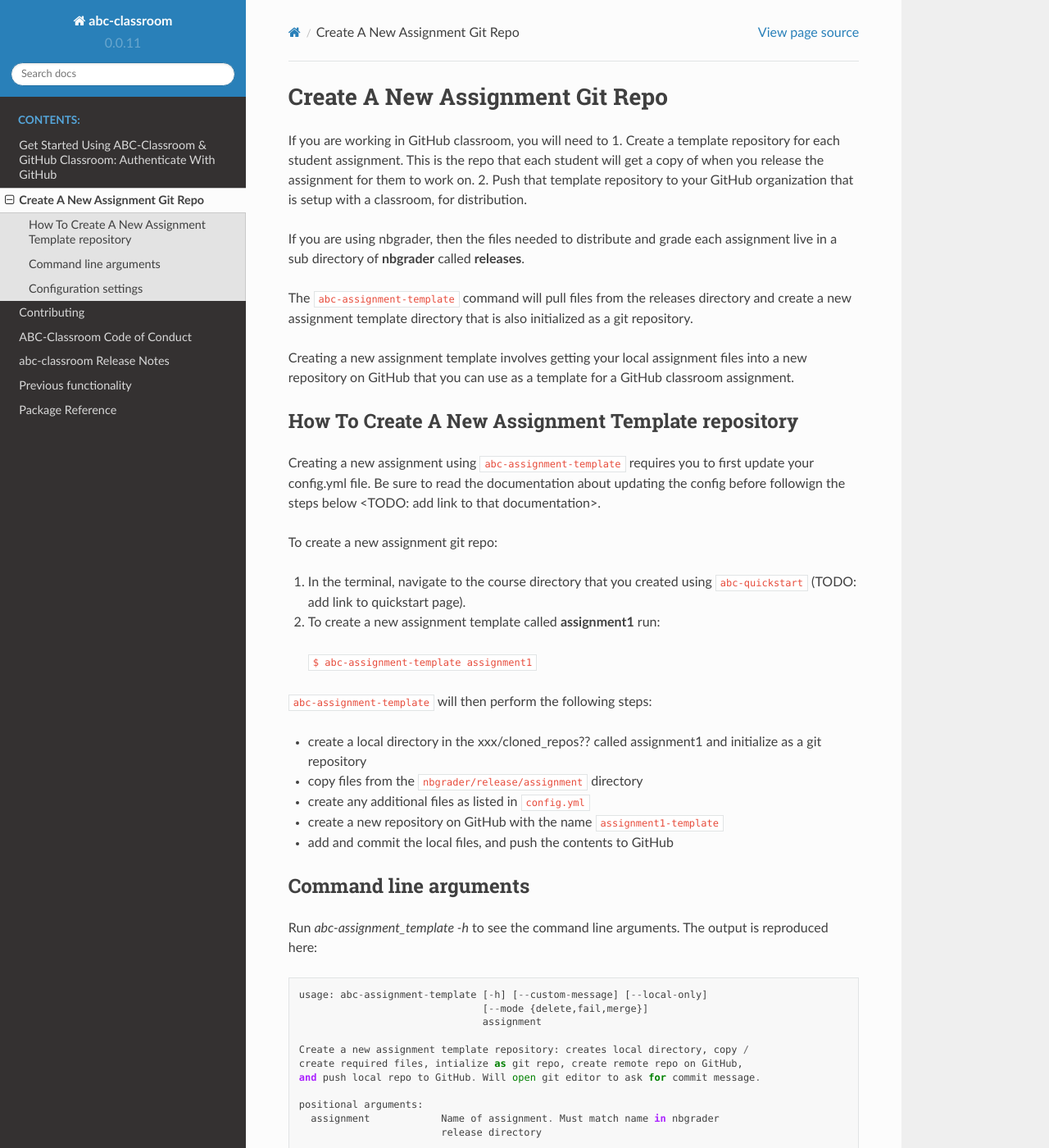
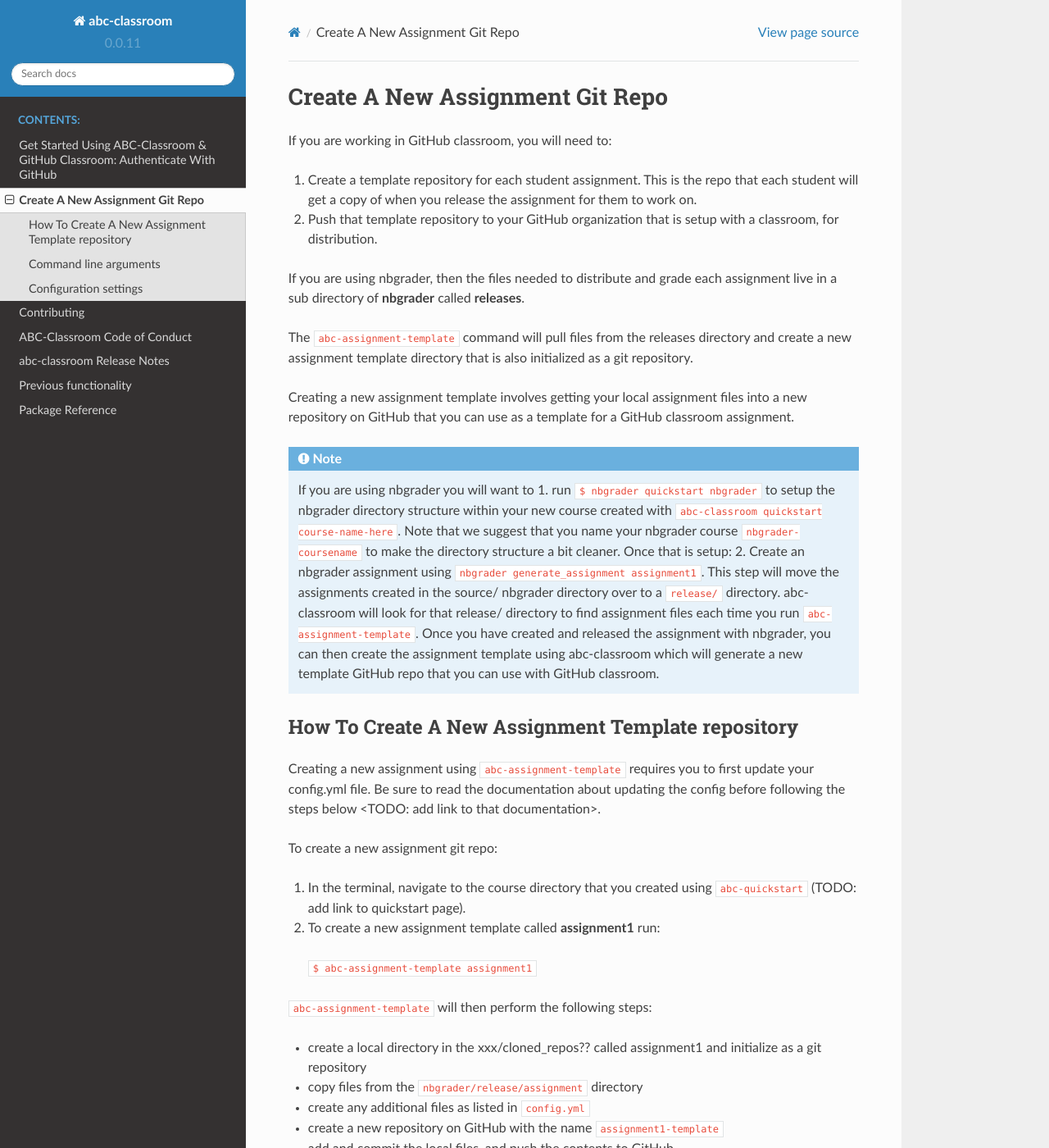
Before and after one commit to earthlab/abc-classroom, a Sphinx documentation site: the page built from docs/new_assignment.rst, in a window 1280 px wide and 1400 px high. Shown: the whole window at 82% size. Built offline with Sphinx 7.4.7 and the Read the Docs theme 2.0.0, drawn with Linux system fonts in a browser that asks for light colours; some of the changed text lies outside the part shown.

Commit message:
a few doc and code updates (#123)
* initial refactor of create-template-assignment script

* handling various git and github states

* update cmdline args for mode

* removed debugging line

* update message for missing config

* debugging template update script

* updating tests for new scripts

* a few minor doc and config updates

* added a bit more notes on using nbgrader and abc classroom

* update changelog

* one more changelog edit

* finally updating the readme

* fix syntax errors for sphinx

* adding doi badge

* remove author from setup.py given maintainer is there

* setup release with earthlab

```diff
--- a/docs/new_assignment.rst
+++ b/docs/new_assignment.rst
@@ -1,7 +1,8 @@
 Create A New Assignment Git Repo
 --------------------------------
 
-If you are working in GitHub classroom, you will need to
+If you are working in GitHub classroom, you will need to:
+
 1. Create a template repository for each student assignment. This is the repo that each student will get a copy of when you release the assignment for them to work on.
 2. Push that template repository to your GitHub organization that is setup with a classroom, for distribution.
 
@@ -17,12 +18,26 @@ files into
 a new repository on GitHub that you can use as a template for a GitHub
 classroom assignment.
 
+.. note::
+   If you are using nbgrader you will want to 1. run ``$ nbgrader quickstart nbgrader``
+   to setup the nbgrader directory structure within your new course created with
+   ``abc-classroom quickstart course-name-here``. Note that we suggest that you name
+   your nbgrader course ``nbgrader-coursename`` to make the directory structure
+   a bit cleaner. Once that is setup: 2. Create an nbgrader assignment using
+   ``nbgrader generate_assignment assignment1``. This step will move the
+   assignments created in the source/ nbgrader directory over to a ``release/``
+   directory. abc-classroom will look for that release/ directory to find
+   assignment files each time you run ``abc-assignment-template``. Once you have
+   created and released the assignment with nbgrader, you can then
+   create the assignment template using abc-classroom which will generate a new
+   template GitHub repo that you can use with GitHub classroom.
+
 How To Create A New Assignment Template repository
 ==================================================
 
 Creating a new assignment using ``abc-assignment-template`` requires you to first
 update your config.yml file. Be sure to read the documentation about updating the config
-before followign the steps below <TODO: add link to that documentation>.
+before following the steps below <TODO: add link to that documentation>.
 
 To create a new assignment git repo:
 
@@ -80,7 +95,7 @@ Creating an assignment uses these settings from ``config.yml``:
 
 * ``template_dir`` : the directory where the local git repository will be created.
 * ``organization`` : the GitHub organization where the new remote repository will be created
-* ``course_name`` : (optional) If set, the name of the local git repository and remote github repository will be ``course_name-assignment-template``. If ``short_coursename`` is not set, you must set course_name.
-* ``short_coursename`` : (optional) If set, the the name of the local git repository and remote github repository will be ``short_coursename-assignment-template``.
+* ``course_name`` : (optional) If set, the name of the local git repository and remote GitHub repository will be ``course_name-assignment-template``. If ``short_coursename`` is not set, you must set course_name.
+* ``short_coursename`` : (optional) If set, the the name of the local git repository and remote GitHub repository will be ``short_coursename-assignment-template``.
 * ``nbgrader_dir`` : the path to the local nbgrader directory.
 * ``extra_files`` : (optional) Any extra files that you want to add to the repo, such as .gitignore or README
--- a/setup.py
+++ b/setup.py
@@ -26,7 +26,6 @@ setup(
     long_description_content_type="text/markdown",
     version="0.0.11",
     license="BSD",
-    author="Earth Lab, University of Colorado -- Boulder",
     packages=["abcclassroom"],
     install_requires=[
         "nbclean",
```
Also changed, not shown: CHANGELOG.md (+3 -2 lines), README.md (+49 -8 lines), docs/get-started.rst (+4 -4 lines), .travis.yml, 1 other file.
